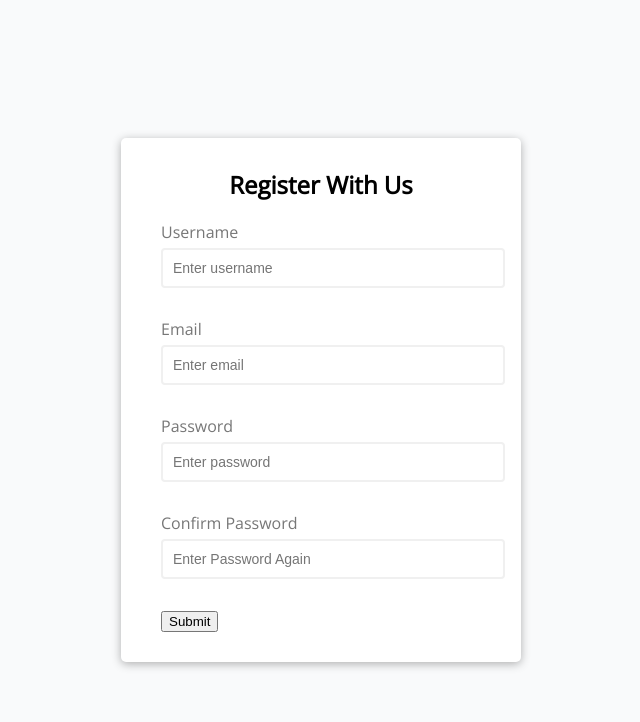
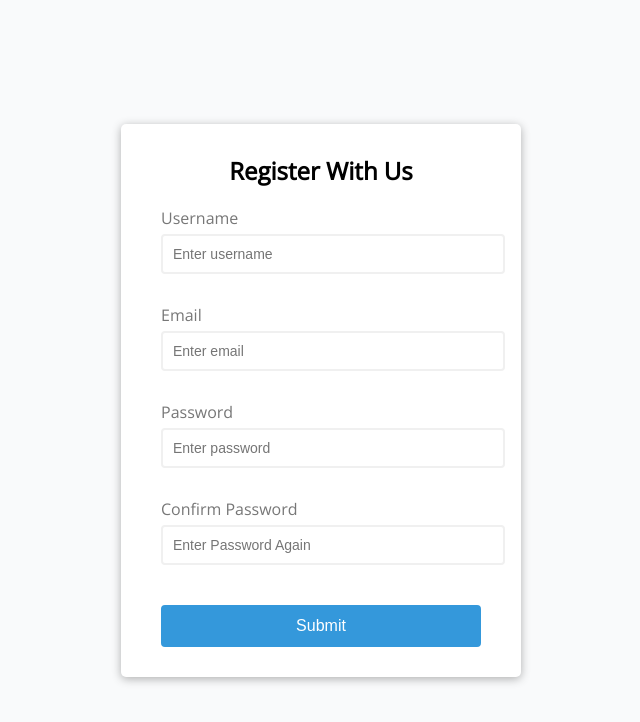
Before and after one commit to jssckbl/form-validator, a plain HTML site: page index.html in a window 1280 px wide. Shown: the whole page, without its empty margins (319-959 px from the left). Drawn offline with nearby package versions, Linux system fonts and the light colour scheme.

Commit message:
submit button has been styled

```diff
--- a/style.css
+++ b/style.css
@@ -78,3 +78,21 @@ h2 {
   /* hide error message when not needed */
   visibility: hidden;
 }
+
+/* when something goes wrong we want to add the error class */
+.form-control.error small {
+  visibility: visible;
+}
+
+.form button {
+  cursor: pointer;
+  background-color: #3498db;
+  border: 2px solid #3498db;
+  border-radius: 4px;
+  color: #fff;
+  display: block;
+  font-size: 16px;
+  padding: 10px;
+  margin-top: 20px;
+  width: 100%;
+}
```
